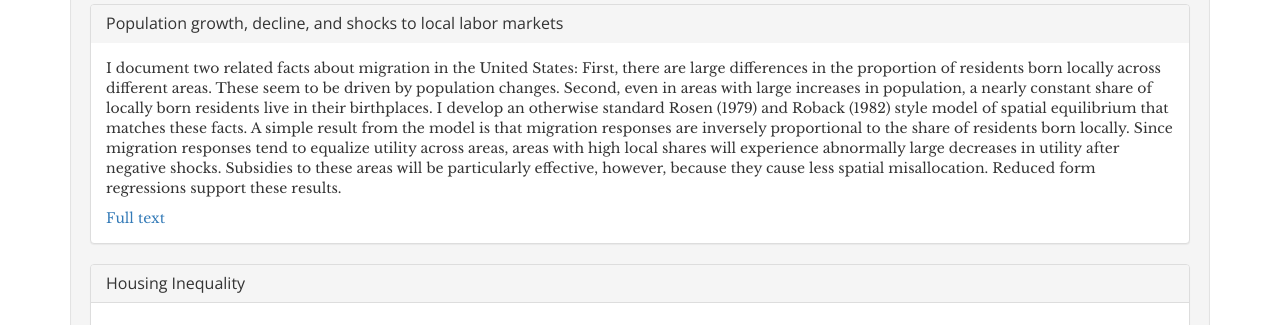
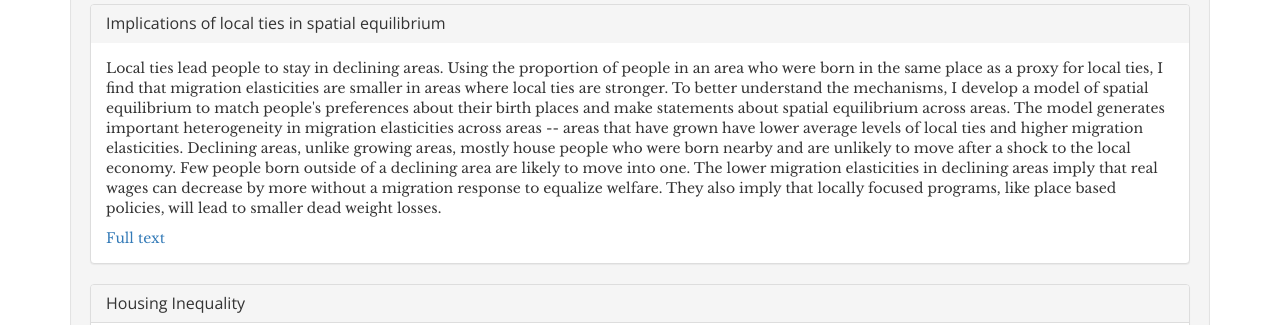
Before and after one commit to MZabek/MZabek.github.io, a plain HTML site: page index.html in a window 1280 px wide. Shown: the part 407-732 px from the top of the page. Drawn offline with nearby package versions, Linux system fonts and the light colour scheme.

Commit message:
New local ties paper draft, title and abstract.

```diff
--- a/index.html
+++ b/index.html
@@ -99,13 +99,11 @@
 						<div class="panel panel-default">
 							<div class="panel-heading">
 								<!--a data-toggle="collapse" data-parent="#Papers" href="#PaperOne" class=""-->
-								<h2 class="panel-title">
-										Population growth, decline, and shocks to local labor markets
-								</h2>
+								<h2 class="panel-title">Implications of local ties in spatial equilibrium</h2>
 						 </div>
 						 <div id="PaperOne" class="panel-body">
-							<p>I document two related facts about migration in the United States: First, there are large differences in the proportion of residents born locally across different areas. These seem to be driven by population changes. Second, even in areas with large increases in population, a nearly constant share of locally born residents live in their birthplaces. I develop an otherwise standard Rosen (1979) and Roback (1982) style model of spatial equilibrium that matches these facts. A simple result from the model is that migration responses are inversely proportional to the share of residents born locally. Since migration responses tend to equalize utility across areas, areas with high local shares will experience abnormally large decreases in utility after negative shocks. Subsidies to these areas will be particularly effective, however, because they cause less spatial misallocation. Reduced form regressions support these results.</p>
-									<a href="https://drive.google.com/file/d/0B3cI9G3dTMW4Tnpid3RERzJiQXM/view?usp=sharing">Full text</a>
+							<p>Local ties lead people to stay in declining areas. Using the proportion of people in an area who were born in the same place as a proxy for local ties, I find that migration elasticities are smaller in areas where local ties are stronger. To better understand the mechanisms, I develop a model of spatial equilibrium to match people's preferences about their birth places and make statements about spatial equilibrium across areas. The model generates important heterogeneity in migration elasticities across areas -- areas that have grown have lower average levels of local ties and higher migration elasticities. Declining areas, unlike growing areas, mostly house people who were born nearby and are unlikely to move after a shock to the local economy. Few people born outside of a declining area are likely to move into one. The lower migration elasticities in declining areas imply that real wages can decrease by more without a migration response to equalize welfare. They also imply that locally focused programs, like place based policies, will lead to smaller dead weight losses.</p>
+									<a href="https://drive.google.com/file/d/0B3cI9G3dTMW4Z2U5em56M1J1cGM/view?usp=sharing">Full text</a>
 							</div>
 						</div>
 					</div>
```
